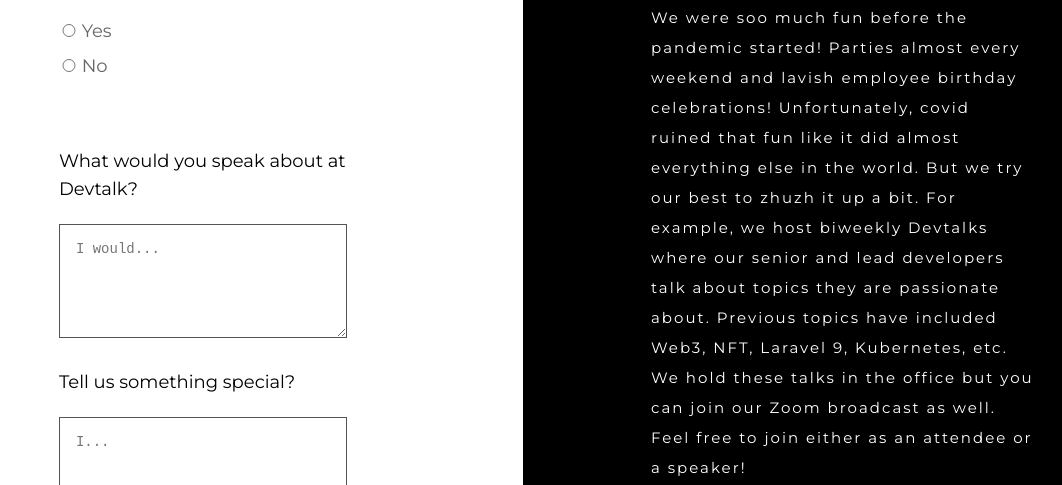
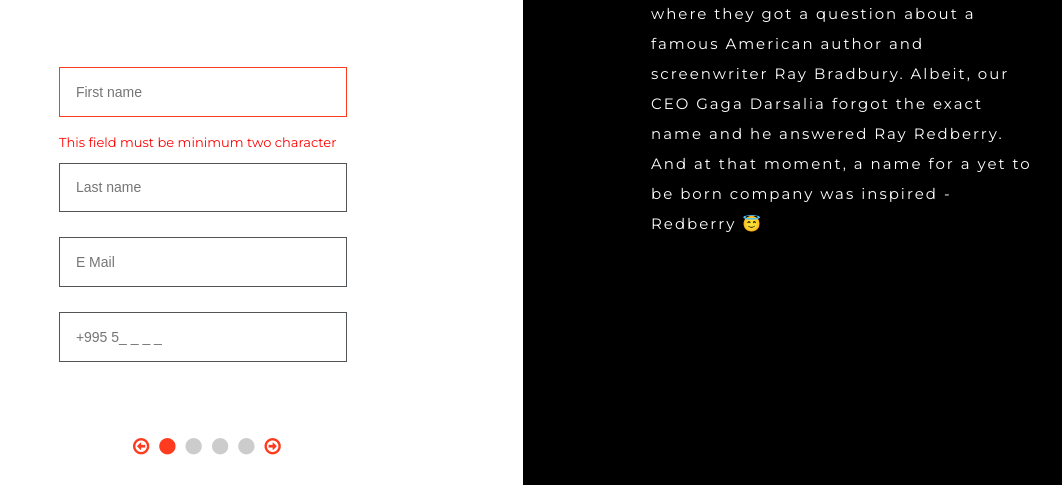
Before and after one commit to dozana/bootcamp, a website built with webpack: page questionnaire.html in a window 1280 px wide. Shown: the part 315-800 px from the top of the page, without its empty margins (117-1179 px from the left). Built offline with nearby package versions, Linux system fonts and the light colour scheme.

Commit message:
tab/content changer circles using flexbox and empty input field with error message

```diff
--- a/questionnaire.html
+++ b/questionnaire.html
@@ -12,13 +12,13 @@
 
 <main class="questionnaire-page">
     <section class="side-left">
-        <article class="tab">
+        <article class="tab active">
             <form class="form">
                 <h1>Hey, Rocketeer, what are your coordinates?</h1>
                 <div class="tab-content">
-                    <div class="field">
+                    <div class="field error">
                         <input type="text" id="first_name" placeholder="First name" maxlength="25">
-                        <span></span>
+                        <span>This field must be minimum two character</span>
                     </div>
                     <div class="field">
                         <input type="text" id="last_name" placeholder="Last name" maxlength="25">
@@ -133,7 +133,7 @@
                 </div>
             </form>
         </article>
-        <article class="tab active">
+        <article class="tab">
             <form class="form">
                 <h1>What about you?</h1>
                 <div class="tab-content">
@@ -166,9 +166,29 @@
                 </div>
             </form>
         </article>
+        <ul id="steps">
+            <li class="item-step prev" title="prev">
+                <i class="fa fa-arrow-circle-o-left" aria-hidden="true"></i>
+            </li>
+            <li data-index="1" class="item-step step step1 active">
+                <i class="fa fa-circle" aria-hidden="true"></i>
+            </li>
+            <li data-index="2" class="item-step step step2">
+                <i class="fa fa-circle" aria-hidden="true"></i>
+            </li>
+            <li data-index="3" class="item-step step step3">
+                <i class="fa fa-circle" aria-hidden="true"></i>
+            </li>
+            <li data-index="4" class="item-step step step4">
+                <i class="fa fa-circle" aria-hidden="true"></i>
+            </li>
+            <li class="item-step next" title="next">
+                <i class="fa fa-arrow-circle-o-right" aria-hidden="true"></i>
+            </li>
+        </ul>
     </section>
     <section class="side-right">
-        <article class="content">
+        <article class="content active">
             <h1>Redberry Origins</h1>
             <p>You watch “What? Where? When?” Yeah. Our founders used to play it. That’s where they got a question about a famous American author and screenwriter Ray Bradbury. Albeit, our CEO Gaga Darsalia forgot the exact name and he answered Ray Redberry. And at that moment, a name for a yet to be born company was inspired - Redberry 😇</p>
         </article>
@@ -180,7 +200,7 @@
             <h1>Redberry Covid Policies</h1>
             <p>As this infamous pandemic took over the world, we adjusted our working practices so that our employees can be as safe and comfortable as possible. We have a hybrid work environment, so you can either work from home or visit our lovely office on Sairme Street. If it was up to us, we would love you to see us in the office because we think face-to-face communications &gt; Zoom meetings. Both on the fun and productivity scales.</p>
         </article>
-        <article class="content active">
+        <article class="content">
             <h1>Redberrian Insights</h1>
             <p>We were soo much fun before the pandemic started! Parties almost every weekend and lavish employee birthday celebrations! Unfortunately, covid ruined that fun like it did almost everything else in the world. But we try our best to zhuzh it up a bit. For example, we host biweekly Devtalks where our senior and lead developers talk about topics they are passionate about. Previous topics have included Web3, NFT, Laravel 9, Kubernetes, etc. We hold these talks in the office but you can join our Zoom broadcast as well. Feel free to join either as an attendee or a speaker!</p>
         </article>
--- a/src/scss/app.scss
+++ b/src/scss/app.scss
@@ -301,6 +301,33 @@
         padding: 0;
       }
 
+      /*-------------------------------------------*\
+        Steps
+      \*-------------------------------------------*/
+      #steps {
+        font-size: 19px;
+        width: 150px;
+        margin: 10px auto;
+        list-style: none;
+        display: flex;
+        justify-content: space-between;
+      }
+
+      #steps li.item-step {
+        padding: 5px;
+        color: #ccc;
+        cursor: pointer;
+      }
+
+      #steps li.active {
+        color: #FE3B1F;
+      }
+
+      #steps li.prev,
+      #steps li.next {
+        color: #FE3B1F;
+      }
+
   }
 
   .side-right {
```
Also changed, not shown: dist/css/app.min.css.
